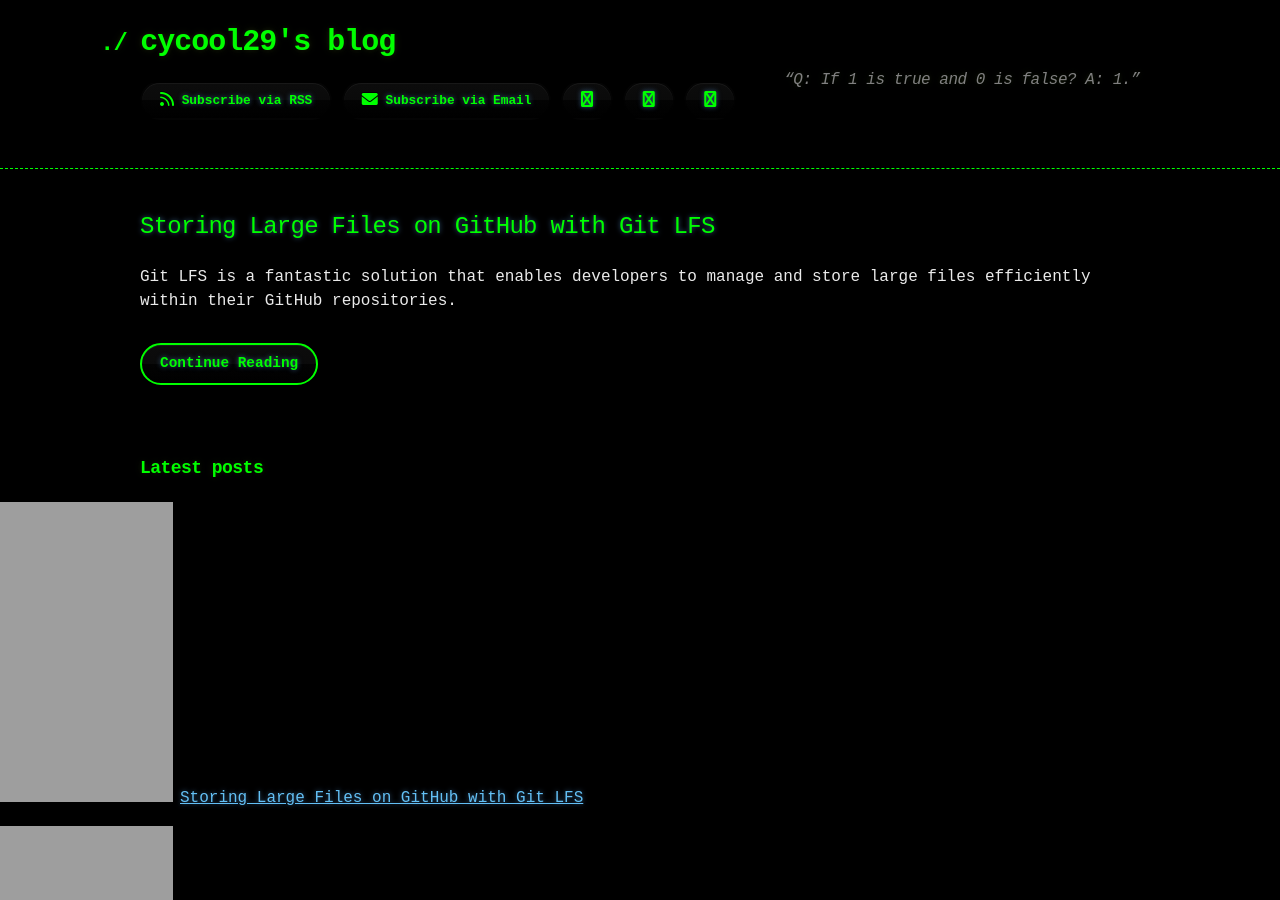
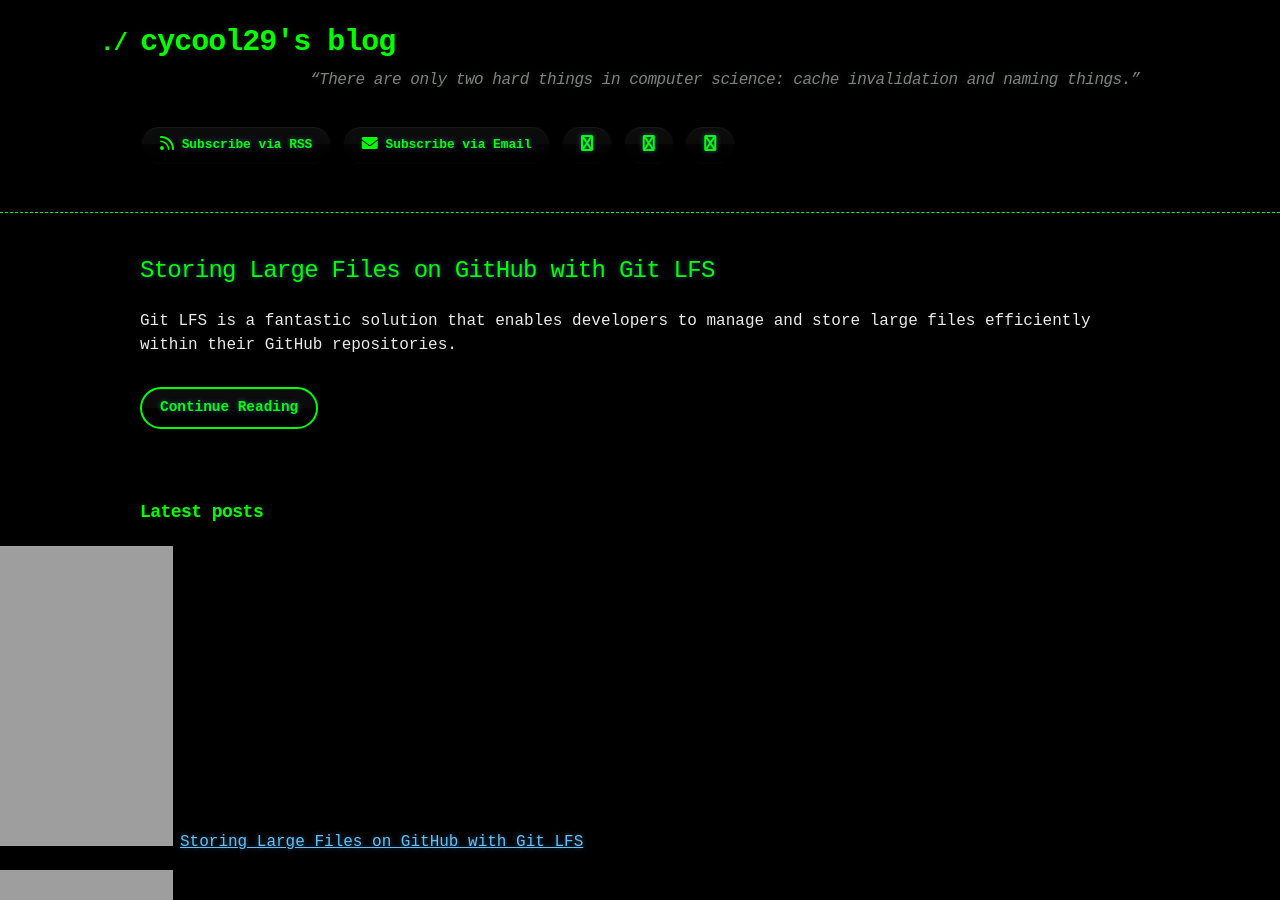
Before and after one commit to cycool29/cycool29.github.io, a Jekyll site: the page built from index.md, in a window 1280 px wide and 900 px high. Built offline with Jekyll 4.4.1, drawn with Linux system fonts in a browser that asks for light colours; a style sheet for code colours, icons or effects is not loaded.

Commit message:
Update quotes

```diff
--- a/_config.yml
+++ b/_config.yml
@@ -1,5 +1,5 @@
 title: cycool29's blog
-description: "“Q: If 1 is true and 0 is false? A: 1.” "
+description: "“There are only two hard things in computer science: cache invalidation and naming things.” "
 bio: A high school student. Intermediate in Python, Git, Bash. Learning JavaScript. He/Him. "
 author: cycool29
 url: https://cycool29.github.io
```
